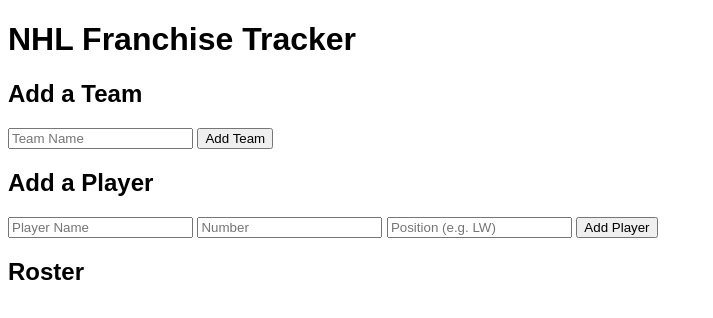
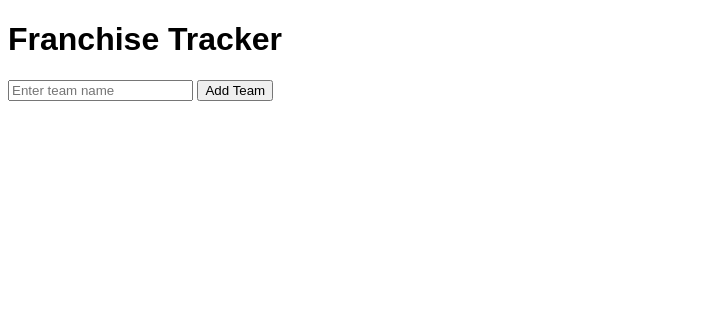
Before and after one commit to silva2940/nhl-franchise-tracker, a plain HTML site: page index.html in a window 1280 px wide. Shown: the whole page, without its empty margins (0-713 px from the left). Drawn offline with Linux system fonts and the light colour scheme.

Commit message:
Update index.html

```diff
--- a/index.html
+++ b/index.html
@@ -3,28 +3,19 @@
 <head>
   <title>NHL Franchise Tracker</title>
   <link rel="stylesheet" href="style.css">
+  <link href="https://fonts.googleapis.com/css2?family=Poppins:wght@400;600&display=swap" rel="stylesheet">
 </head>
 <body>
-  <h1>NHL Franchise Tracker</h1>
+  <div class="container">
+    <h1>Franchise Tracker</h1>
 
-  <section>
-    <h2>Add a Team</h2>
-    <input type="text" id="teamName" placeholder="Team Name">
-    <button onclick="addTeam()">Add Team</button>
-  </section>
+    <form id="teamForm">
+      <input type="text" id="teamName" placeholder="Enter team name" required />
+      <button type="submit">Add Team</button>
+    </form>
 
-  <section>
-    <h2>Add a Player</h2>
-    <input type="text" id="playerName" placeholder="Player Name">
-    <input type="text" id="playerNumber" placeholder="Number">
-    <input type="text" id="playerPosition" placeholder="Position (e.g. LW)">
-    <button onclick="addPlayer()">Add Player</button>
-  </section>
-
-  <section>
-    <h2>Roster</h2>
-    <ul id="rosterList"></ul>
-  </section>
+    <div id="teams"></div>
+  </div>
 
   <script src="app.js"></script>
 </body>
```
